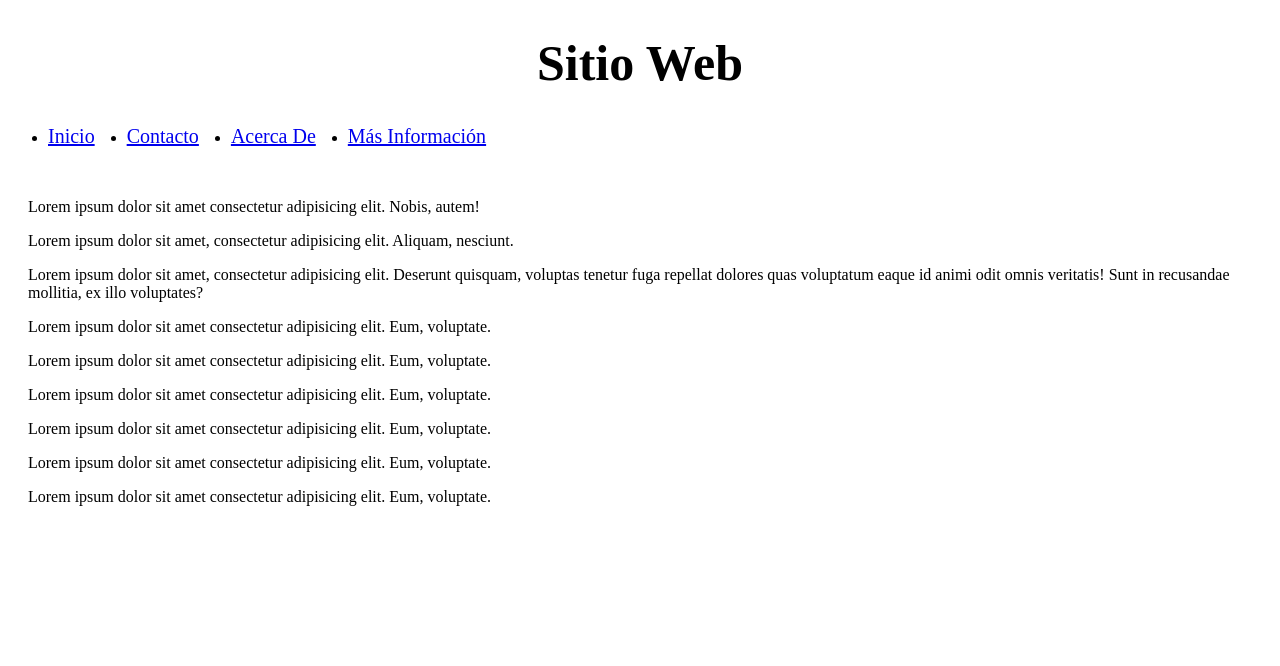
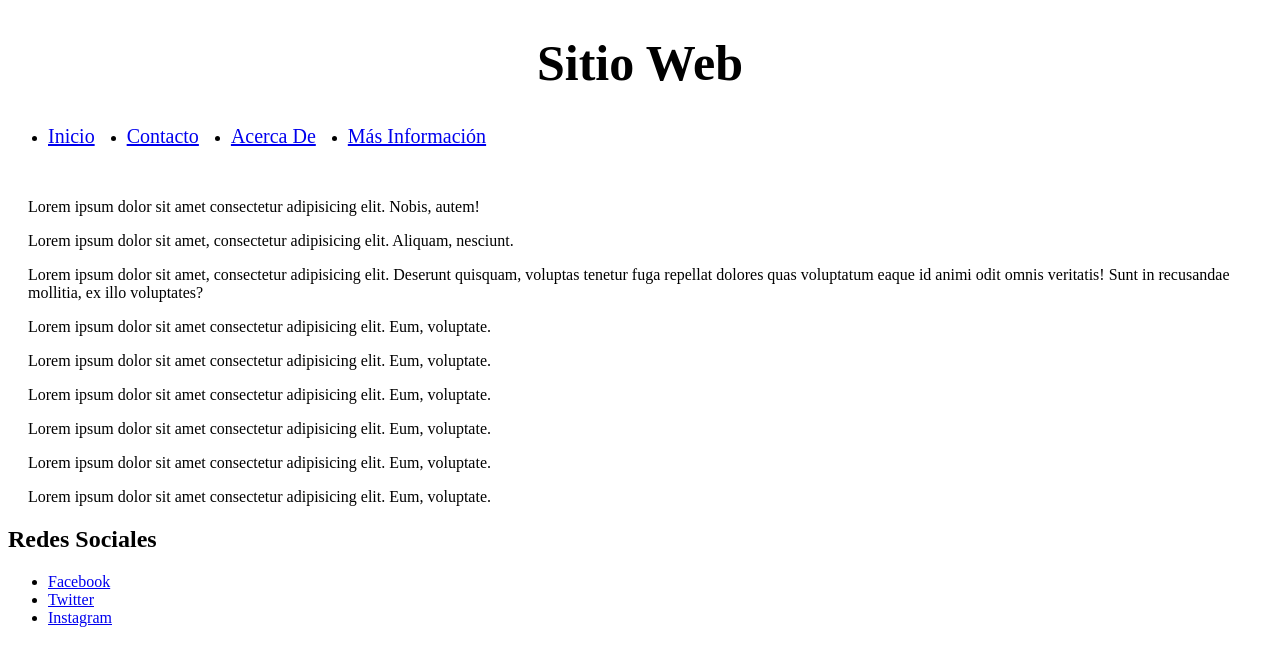
Before and after one commit to Ricardo-Pacheco/Examen2, a plain HTML site: page index.html in a window 1280 px wide. Drawn offline with Linux system fonts and the light colour scheme.

Commit message:
Se agremodifico el index para agregar el footer

```diff
--- a/index.html
+++ b/index.html
@@ -31,5 +31,13 @@
 
     </div>
 
+    <footer>
+        <h2>Redes Sociales</h2>
+        <ul>
+            <li><a href="#">Facebook</a></li>
+            <li><a href="#">Twitter</a></li>
+            <li><a href="#">Instagram</a></li>
+        </ul>
+    </footer>
 </body>
 </html>
```
